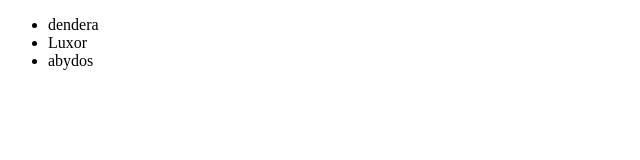
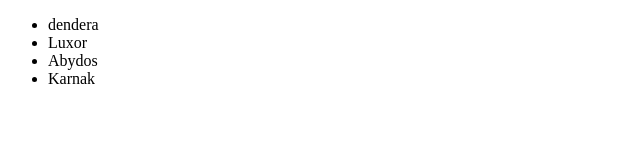
Before and after one commit to MamdouhElkot/git-test, a plain HTML site: page index.html in a window 1280 px wide. Shown: the full height of the page, 0-640 px from the left. Drawn offline with Linux system fonts and the light colour scheme.

Commit message:
Update index.html
added Karnak to list

```diff
--- a/index.html
+++ b/index.html
@@ -13,7 +13,10 @@
                 Luxor
             </li>
             <li>
-                abydos
+                Abydos
+            </li>
+            <li>
+                Karnak
             </li>
         </ul>
     </nav>
```
